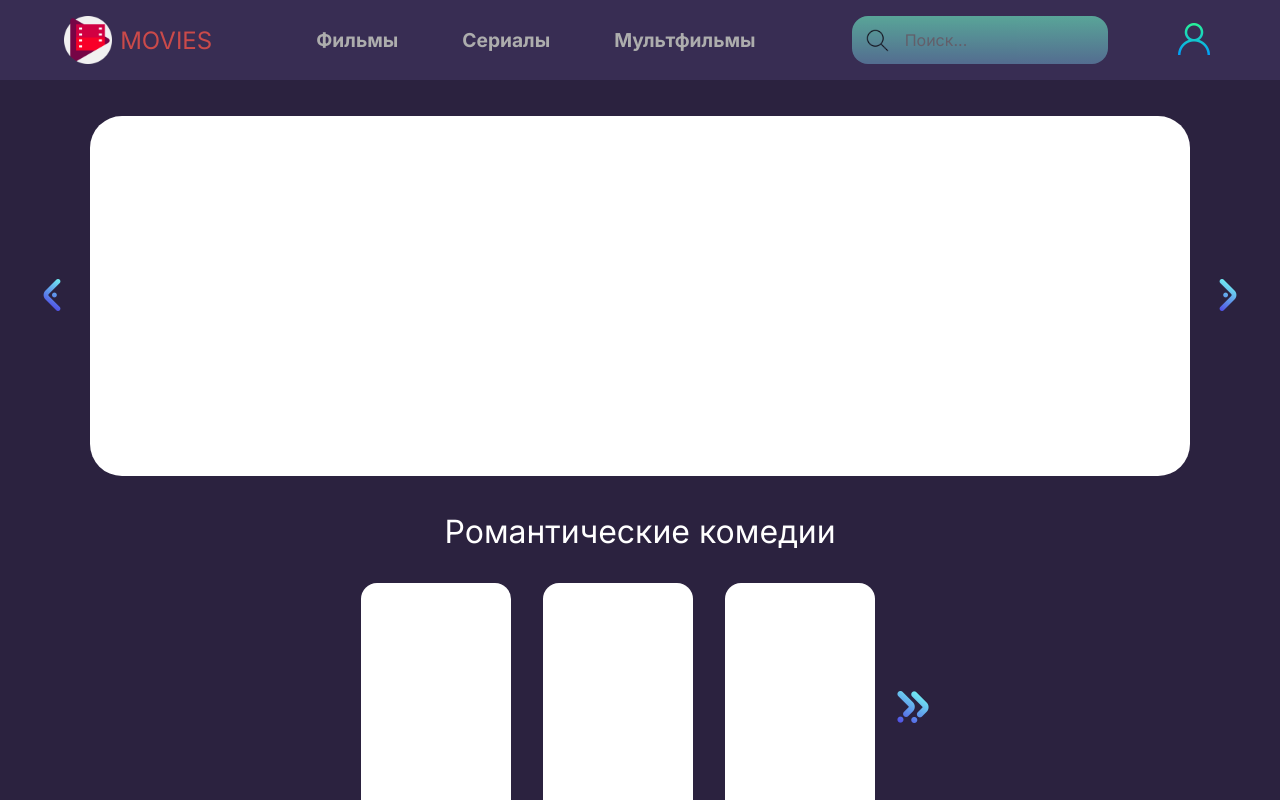
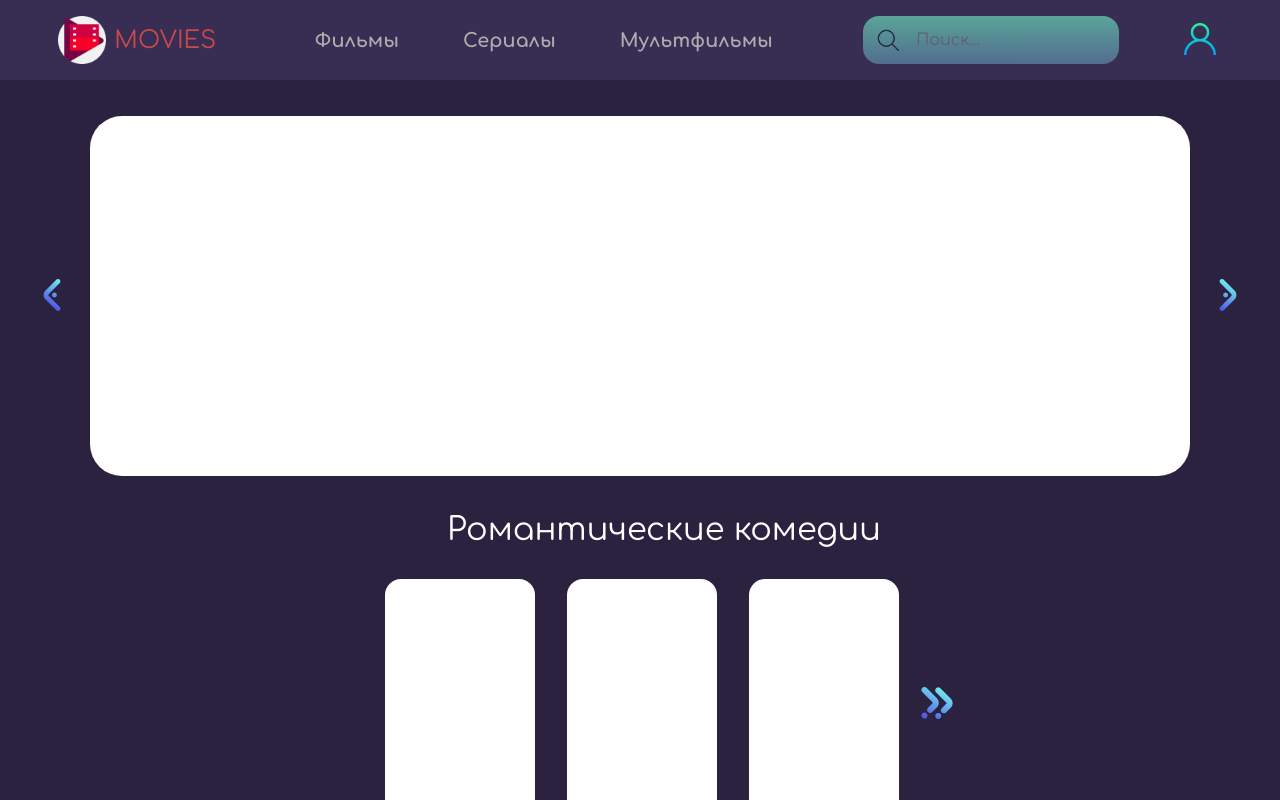
Before and after one commit to Evgenii-Buslaev/MoviesFinderAppReact, a React (Create React App) app: page / in a window 1280 px wide. Built offline with nearby package versions, Linux system fonts and the light colour scheme.

Commit message:
Changed page font family

```diff
--- a/src/components/PacketList/PacketList.module.css
+++ b/src/components/PacketList/PacketList.module.css
@@ -1,5 +1,6 @@
 .listCont {
-  margin: 1rem auto;
+  margin-top: 1rem;
+  margin-left: 1.5rem;
   width: 100vw;
   height: auto;
 }
--- a/src/css/page.css
+++ b/src/css/page.css
@@ -1,9 +1,9 @@
-@import url("https://fonts.googleapis.com/css2?family=Inter:wght@400;700&family=Poppins:wght@400;700&display=swap");
+@import url("https://fonts.googleapis.com/css2?family=Comfortaa:wght@400;700&display=swap");
 
 * {
   transition-property: all;
   transition-duration: 0.5s;
-  font-family: "Inter";
+  font-family: "Comfortaa";
 }
 
 button,
```
